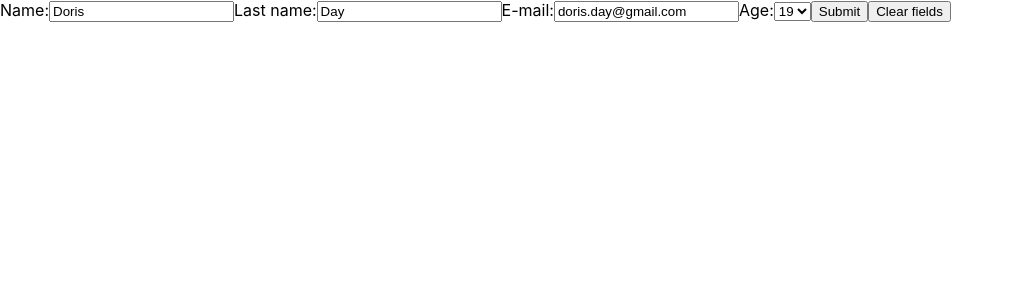
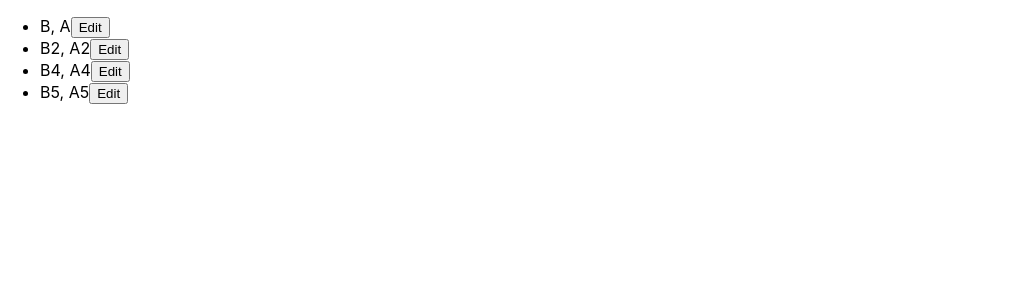
Before and after one commit to zartis-digital/formvalidation, a React (Create React App) app: page / in a window 1280 px wide. Shown: the top 300 px of the page, without its empty margins (0-1013 px from the left). Built offline with nearby package versions, Linux system fonts and the light colour scheme.

Commit message:
added animation

```diff
--- a/src/App.css
+++ b/src/App.css
@@ -1,7 +1,12 @@
 .error {
     border: solid red 1px;
 }
-
+.hide { display: none; height: 0; }
+.hide2 { background-color: red; }
+.form {
+    padding: 60px;
+    transition: height 500ms;
+}
 .errorMsg {
     color: red;
 }
--- a/src/App.js
+++ b/src/App.js
@@ -1,7 +1,13 @@
 import React from 'react';
-import Form from './form';
 import UserContext from './context'
+import UserList from './userList'
 
+const users = [
+  {name: 'A', lastname: 'B', id: 1 },
+  {name: 'A2', lastname: 'B2', id: 2 },
+  {name: 'A4', lastname: 'B4', id: 3 },
+  {name: 'A5', lastname: 'B5', id: 4 },
+]
 function App() {
   return (
     <div className="App">
@@ -9,13 +15,16 @@ function App() {
         value={
           {
             userData: {
-              name: 'Doris', lastname: 'Day', email: 'doris.day@gmail.com', age: 19
+              name: 'Doris',
+              lastname: 'Day',
+              email: 'doris.day@gmail.com',
+              age: 19
             }
           }
         }
       >
-        <Form />
-      </UserContext.Provider>
+        <UserList users={ users } />
+     </UserContext.Provider>
     </div>
   );
 }
--- a/src/form.js
+++ b/src/form.js
@@ -8,13 +8,11 @@ const validation = {
   name: 'required',
   email: 'required email',
   lastname: 'required',
-  age: 'required',
 };
 
-export default () => {
-  const { userData } = React.useContext(UserContext)
-  const { data, errors, handleBlur, handleFocus, handleChange, handleSubmit, clearFields } = useValidation(validation, userData);
- console.log(userData)
+export default (user) => {
+  // const { userData } = React.useContext(UserContext)
+  const { data, errors, handleBlur, handleFocus, handleChange, handleSubmit, clearFields } = useValidation(validation, user);
   return (
     <form
       onSubmit={ handleSubmit }
--- a/src/formUtils/validation.js
+++ b/src/formUtils/validation.js
@@ -16,7 +16,7 @@ const useValidation = (validation, initialState = {}) => {
   const [data, setData] = React.useState(initialState)
   const [errors, setErrors] = React.useState({})
   const [isSubmitting, setIsSubmitting] = React.useState(false)
-
+console.log(data)
   React.useEffect(() => {
     if (!isSubmitting) return;
     setErrors(
@@ -59,7 +59,7 @@ const useValidation = (validation, initialState = {}) => {
   }
 
   const clearFields = () => {
-    setData({});
+    setData(initialState);
     setIsSubmitting(false);
   }
 
--- /dev/null
+++ b/src/userList/index.js
@@ -0,0 +1,53 @@
+import React from 'react';
+import Form from '../form';
+
+import '../app.css';
+
+const UserList = ({ users }) => {
+  const [isEditing, setIsEditing] = React.useState()
+  const form = React.useRef();
+
+  React.useLayoutEffect(() => {
+    if (form.current) {
+      const height = form.current.clientHeight;
+      console.log(height)
+      form.current.style.display = 'none';
+      form.current.style.height = '0px';
+      form.current.style.display = 'block';
+      form.current.style.height = `${height}px`;
+    }
+  }, [isEditing])
+
+  return (
+    <ul>
+      {
+        users.map(user => {
+          const { name, lastname, id } = user;
+          return (
+            <li key={ id }>
+              { `${lastname}, ${name}` }
+              <button
+                type="button"
+                onClick={ () => setIsEditing(id) }
+              >
+                Edit
+              </button>
+              {
+                isEditing === id && (
+                  <div
+                    ref={form}
+                    className="form"
+                  >
+                    <Form {...user} />
+                  </div>
+                )
+              }
+            </li>
+          )
+        })
+      }
+    </ul>
+  )
+}
+
+export default UserList;
```
